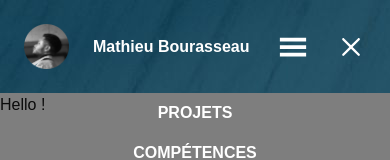
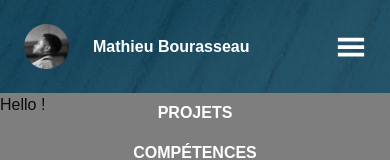
Before and after one commit to MathieuBourasseau/react-portfolio, a Next.js app: page / in a window 390 px wide. Shown: the top 160 px of the page. Built offline with nearby package versions, Linux system fonts and the light colour scheme.

Commit message:
feat: the cross icon disappears when isOpen is false

```diff
--- a/components/Navigation.tsx
+++ b/components/Navigation.tsx
@@ -17,7 +17,6 @@ export default function Navigation() {
 
     const handleBurgerNav = () => {
         setIsOpen(!isOpen);
-        console.log(`Le menu est : ${isOpen}`)
     }
 
     const blocLogo = {
@@ -95,7 +94,7 @@ export default function Navigation() {
                 {/* BLOC BURGER ICONS */}
 
                 <GiHamburgerMenu onClick={handleBurgerNav} className="text-[30px] lg:hidden" />
-                <RxCross2 className="text-[30px] lg:hidden"/>
+                <RxCross2 className={isOpen ? "text-[30px] lg:hidden" : "hidden"}/>
             </nav>
 
         </header>
```
